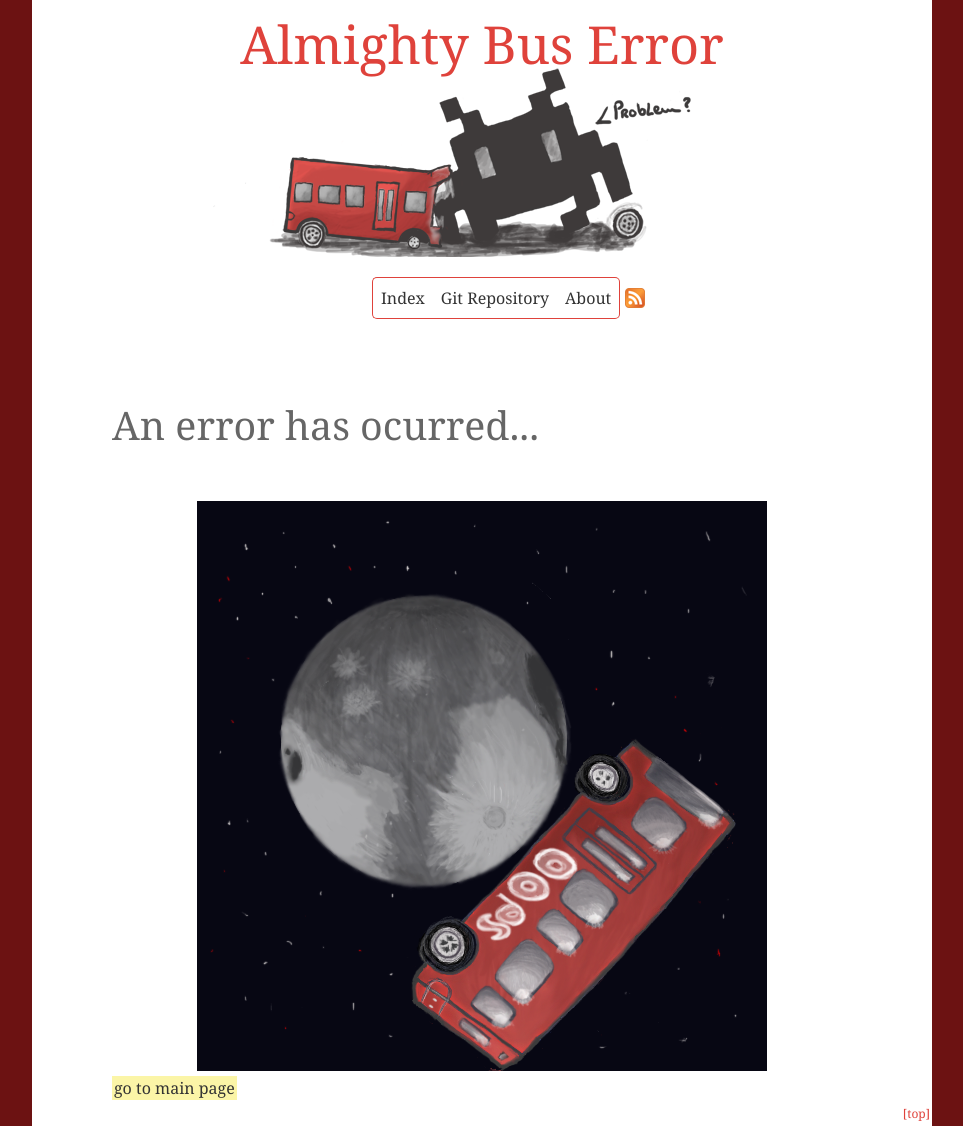
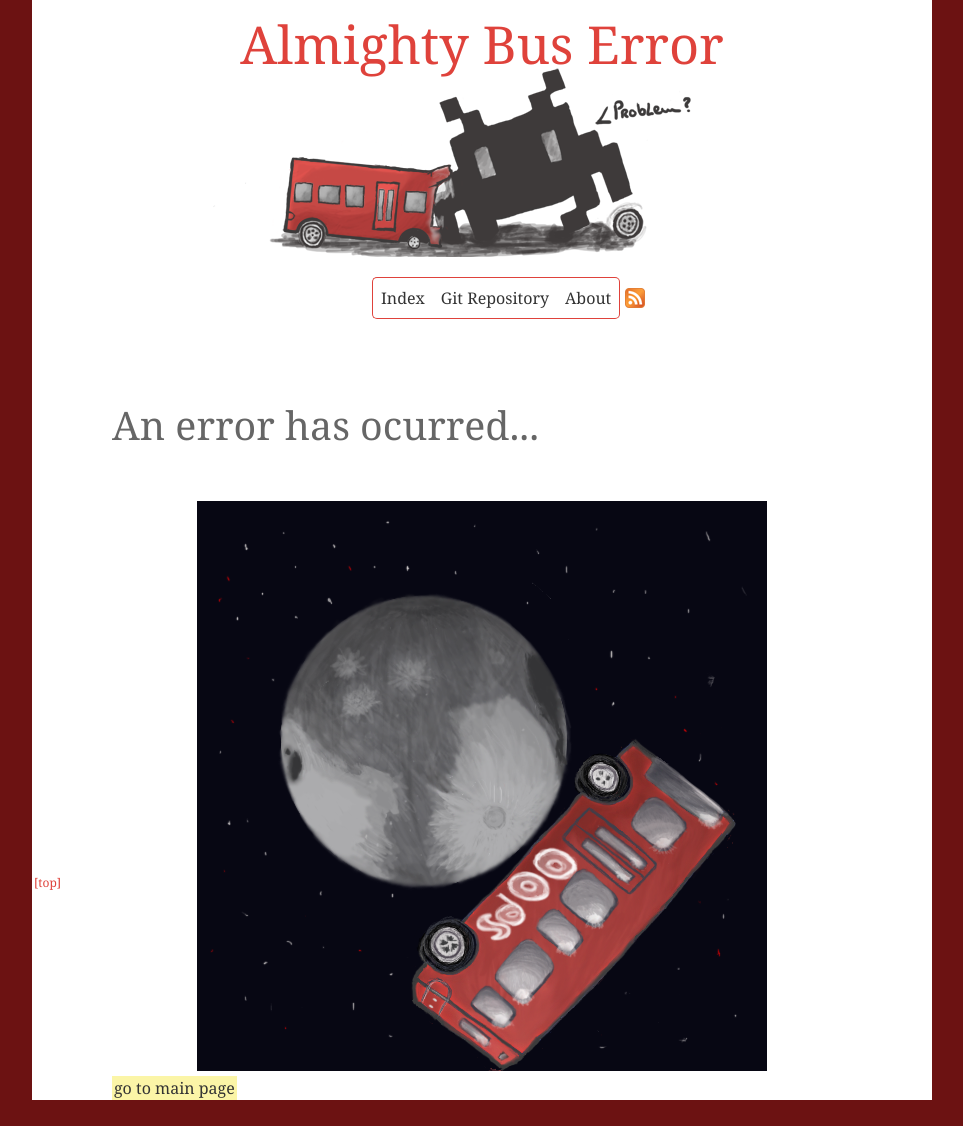
Before and after one commit to fernandoalexandre/almightybuserror.com, a Jekyll site: the page built from error.html, in a window 1280 px wide. Shown: the whole page, without its empty margins (158-1121 px from the left). Built offline with Jekyll 4.4.1, drawn with Linux system fonts in a browser that asks for light colours; Markdown is read by kramdown in place of the engine named in the settings; comment, search, counter and statistics services are not loaded; after the commit the page ends 1100 px from its top, so only the background shows below that.

Commit message:
[top] now has a fixed position

```diff
--- a/_layouts/default.html
+++ b/_layouts/default.html
@@ -39,7 +39,7 @@
             </div>
             <div class="main standard_div">
                 <div class="standard_div">{{content}}</div>
-                <div class="top standard_div"><a href="#top">[top]</a></div>
+                <div class="top"><a href="#top">[top]</a></div>
             </div>
         </div>
         <script src="http://www.google.com/jsapi?key=ABQIAAAAlxeLFQ-cvaJE_kfTbHzc7xTK-NxwZ8YedYVvs27jFRiyeiQZOxQDJ0530vY0ry1bJH2Nz7gnDbGedw" type="text/javascript"></script>
--- a/css/stylesheet.css
+++ b/css/stylesheet.css
@@ -236,8 +236,10 @@ sub {
 }
 
 .top {
+	position: fixed;
+	bottom:5px;
 	text-align: right;
-	background: #fff;
+	background: transparent;
 }
 
 .top a {
@@ -767,6 +769,7 @@ hr::after {
 
 #disqus_thread {
 	background:#fff;
+	padding-bottom: 3em;
 }
 
 #disqus_thread a {
```
